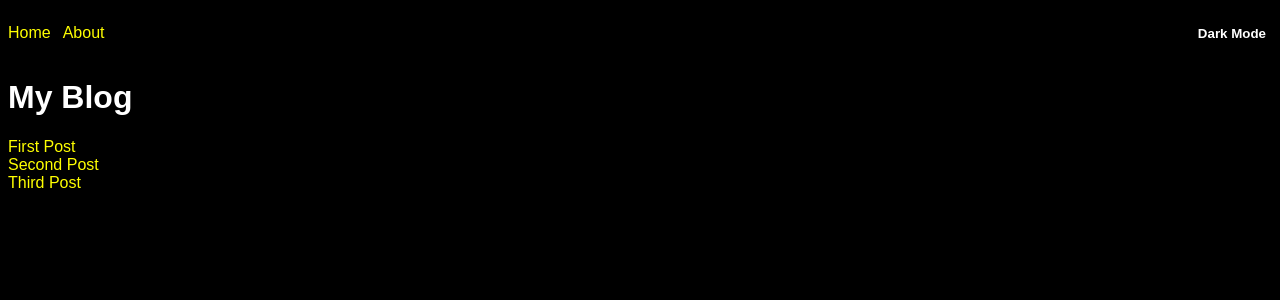
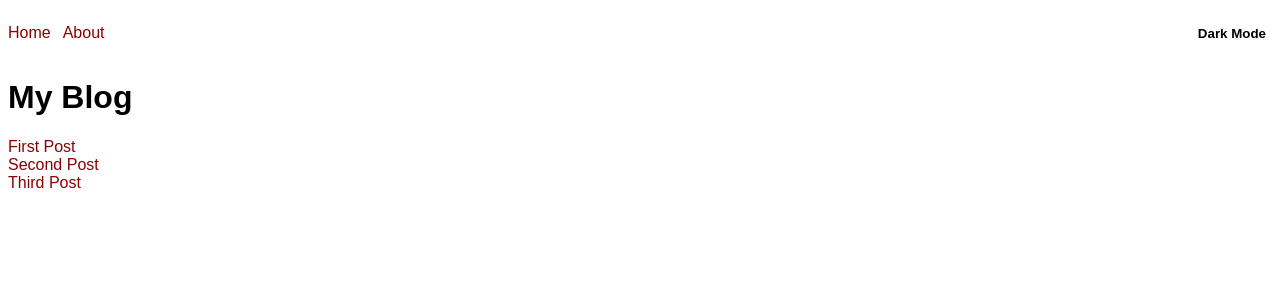
Before and after one commit to robanb/nextjs-blog, a Next.js app: page / in a window 1280 px wide. Shown: the top 300 px of the page. Built offline with nearby package versions, Linux system fonts and the light colour scheme.

Commit message:
added darkMode Component

```diff
--- /dev/null
+++ b/components/DarkTheme.js
@@ -0,0 +1,14 @@
+export default function DarkTheme() {
+	return (
+		<style jsx global>
+			{`
+				/* Dark Theme */
+				:root {
+					--background-color: black;
+					--text-color: white;
+					--link-color: yellow;
+				}
+			`}
+		</style>
+	);
+}
--- a/components/ThemeSwitch.js
+++ b/components/ThemeSwitch.js
@@ -1,4 +1,5 @@
 import { useState } from "react";
+import DarkTheme from "./DarkTheme";
 
 function ThemeSwitch() {
 	const [darkMode, setDarkMode] = useState(false);
@@ -17,6 +18,7 @@ function ThemeSwitch() {
 					}
 				`}
 			</style>
+			{darkMode && <DarkTheme />}
 		</>
 	);
 }
--- a/styles/globals.css
+++ b/styles/globals.css
@@ -3,13 +3,6 @@
 	--background-color: white;
 	--text-color: black;
 	--link-color: darkred;
-}
-
-/* Dark Theme */
-:root {
-	--background-color: black;
-	--text-color: white;
-	--link-color: yellow;
 }
 
 body {
```
